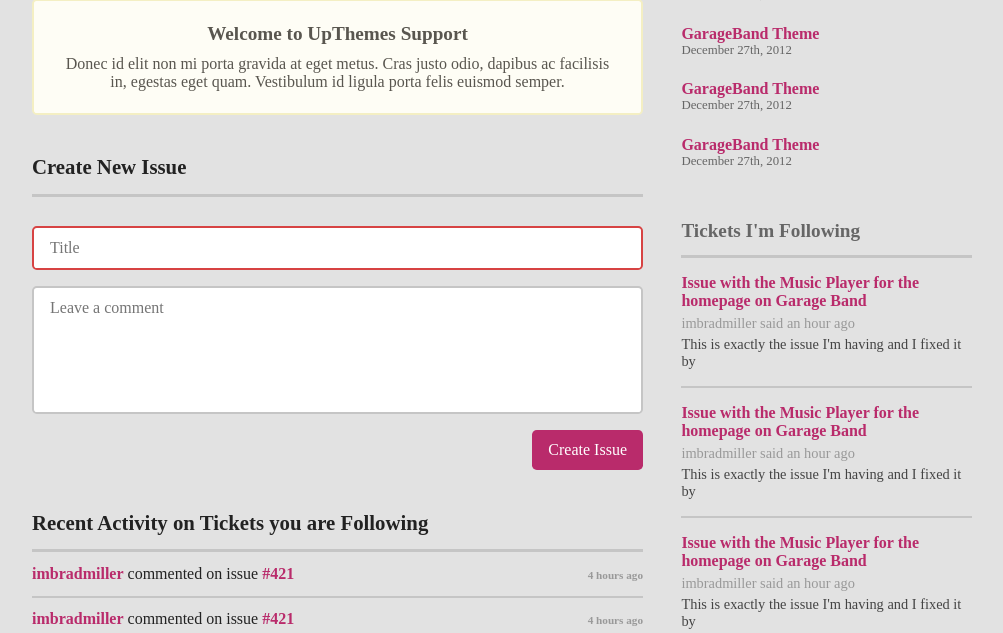
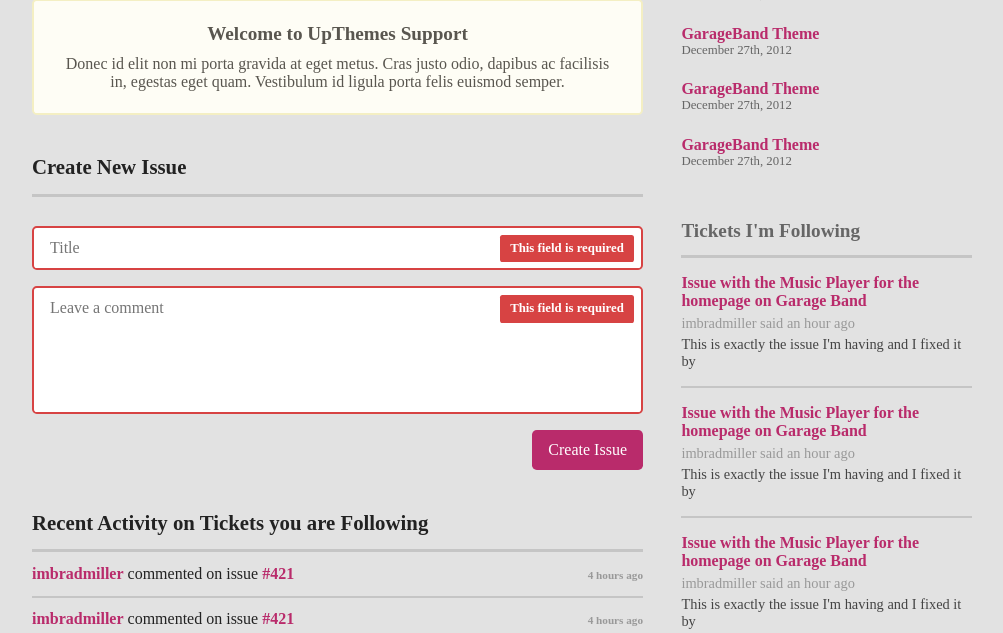
Before and after one commit to LiftUX/IssuePress, a PHP site: page / in a window 1280 px wide. Shown: the part 262-895 px from the top of the page, without its empty margins (138-1141 px from the left). Run offline with PHP 8.4, Linux system fonts and the light colour scheme; some libraries are stand-ins or nearby versions.

Commit message:
Added error message to let users know what the issue is with their input

```diff
--- a/assets/scss/main.scss
+++ b/assets/scss/main.scss
@@ -184,6 +184,21 @@ form {
 
   .error {
     border-color:$error-color;
+  }
+
+  .error-message {
+    position:absolute;
+    top:0;
+    right:0;
+    display:block;
+    padding:.5em .8em;
+    margin:.7em;
+    border-radius:.2em;
+    background:$error-color;
+    font-size:.8em;
+    font-weight:600;
+    color:#fff;
+    pointer-events:none;
   }
 }
 
--- a/index.php
+++ b/index.php
@@ -94,8 +94,18 @@
         Create New Issue
       </div>
       <form>
-        <input class="textbox error" type="text" placeholder="Title"/>
-        <textarea placeholder="Leave a comment"></textarea>
+        <div class="input-wrap">
+          <input class="textbox error" type="text" placeholder="Title"/>
+          <div class="error-message">
+            This field is required
+          </div>
+        </div>
+        <div class="input-wrap">
+          <textarea class="error" placeholder="Leave a comment"></textarea>
+          <div class="error-message">
+            This field is required
+          </div>
+        </div>
         <input class="submit" type="submit" value="Create Issue"/>
       </form>
     </section>
```
Also changed, not shown: assets/css/main.css.
